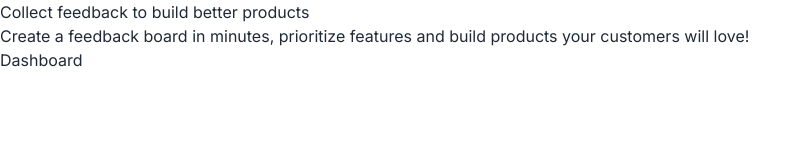
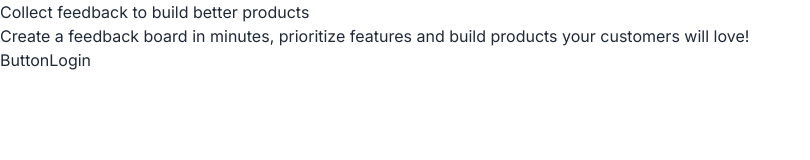
Before and after one commit to chrisrod115/codefast-blueprint, a Next.js app: page / in a window 1280 px wide. Shown: the top 160 px of the page, without its empty margins (0-810 px from the left). Built offline with nearby package versions, Linux system fonts and the light colour scheme.

Commit message:
Add ButtonLogin component and replace Dashboard link in Home

```diff
--- a/app/page.js
+++ b/app/page.js
@@ -1,5 +1,4 @@
-import Image from "next/image";
-import Link from "next/link";
+import ButtonLogin from "@/components/ButtonLogin";
 
 export default function Home() {
   return (
@@ -9,7 +8,7 @@ export default function Home() {
         Create a feedback board in minutes, prioritize features and build
         products your customers will love!
       </div>
-      <Link href="/dashboard">Dashboard</Link>
+      <ButtonLogin></ButtonLogin>
     </main>
   );
 }
--- /dev/null
+++ b/components/ButtonLogin.js
@@ -0,0 +1,6 @@
+import Link from "next/link";
+const ButtonLogin = () => {
+  return <Link href="/dashboard">ButtonLogin</Link>;
+};
+
+export default ButtonLogin;
```
